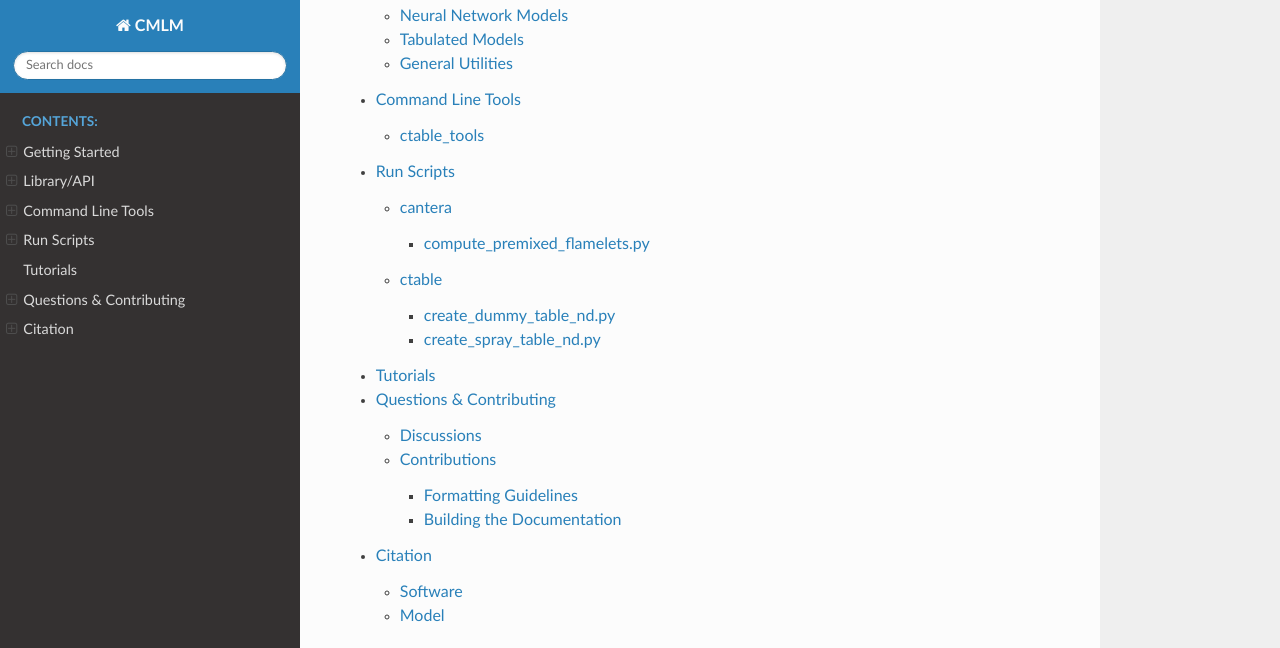
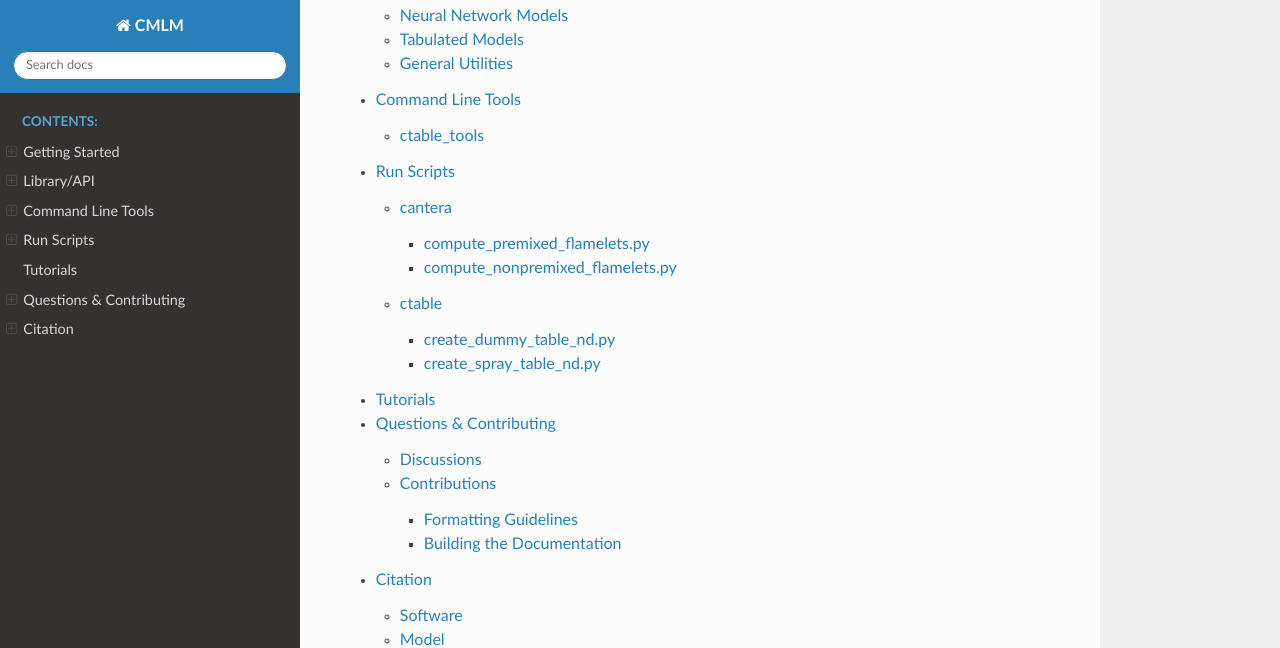
Before and after one commit to NREL/cmlm, a Sphinx documentation site: the page built from docs/index.rst, in a window 1280 px wide and 900 px high, scrolled down 834 px, cut to the strip 0-648 px from the top of the window. Built offline with Sphinx 7.4.7 and the Read the Docs theme 3.1.0, drawn with Linux system fonts in a browser that asks for light colours.

Commit message:
add documentation on nonpremixed flame script (#30)

```diff
--- a/docs/run-scripts.rst
+++ b/docs/run-scripts.rst
@@ -48,6 +48,18 @@ compute_premixed_flamelets.py
 
 ----
 
+compute_nonpremixed_flamelets.py
+~~~~~~~~~~~~~~~~~~~~~~~~~~~~~~~~
+
+.. automodule::
+   compute_nonpremixed_flamelets
+
+----
+
+.
+
+----
+
 ctable
 ------
 
```
